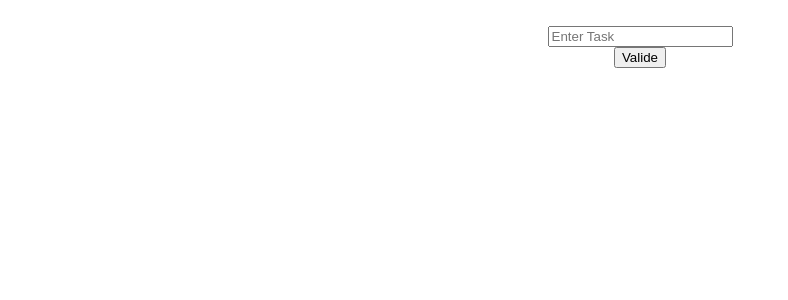
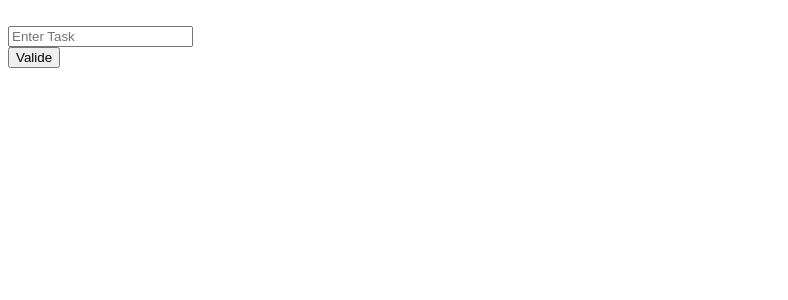
Before and after one commit to AnNaNnq/planningPokerPP, an Angular app: page /game in a window 1280 px wide. Shown: the top 300 px of the page, without its empty margins (0-788 px from the left). Built offline with nearby package versions, Linux system fonts and the light colour scheme.

Commit message:
merge ivan anna

```diff
--- a/src/app/components/game-component/game-component.component.scss
+++ b/src/app/components/game-component/game-component.component.scss
@@ -1,4 +1,4 @@
-.container {
+.cogntainer {
   height: 100%;
   display: flex;
   flex-direction: column;
```
